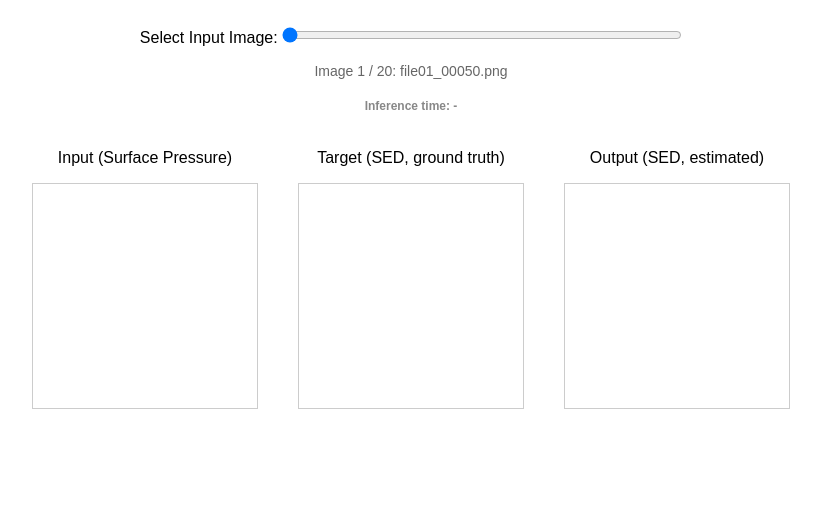
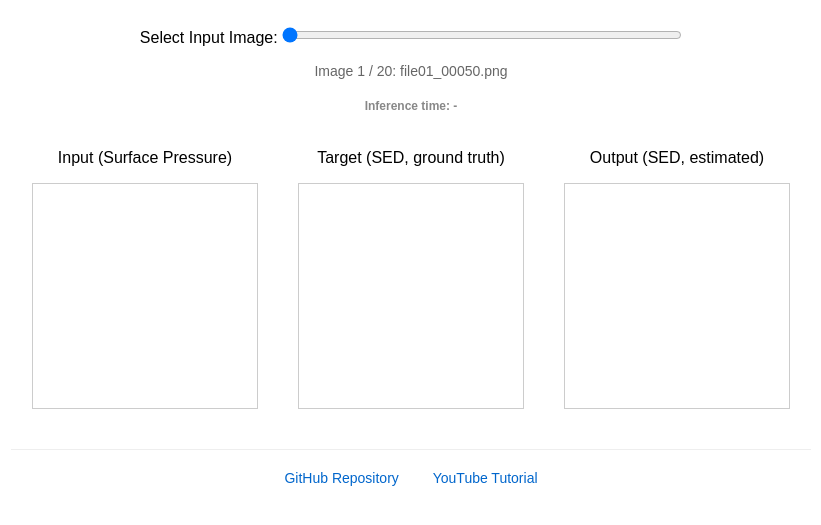
Before and after one commit to sasekazu/sed-gen-web, a plain HTML site: page index.html in a window 1280 px wide. Shown: the part 135-660 px from the top of the page, without its empty margins (229-1050 px from the left). Drawn offline with Linux system fonts and the light colour scheme; a script that the page names is missing.

Commit message:
Update README.md

```diff
--- a/index.html
+++ b/index.html
@@ -83,6 +83,22 @@
       #clearButton:hover {
         background-color: #cc3333;
       }
+      .footer {
+        margin-top: 40px;
+        padding: 20px 0;
+        border-top: 1px solid #eee;
+        text-align: center;
+        color: #666;
+        font-size: 14px;
+      }
+      .footer a {
+        color: #0066cc;
+        text-decoration: none;
+        margin: 0 15px;
+      }
+      .footer a:hover {
+        text-decoration: underline;
+      }
     </style>
   </head>
   <body>
@@ -136,6 +152,12 @@
           <canvas id="outputCanvas" width="224" height="224"></canvas>
         </div>
       </div>
+
+      <!-- Footer -->
+      <div class="footer">
+        <a href="https://github.com/sasekazu/sed-gen-web" target="_blank">GitHub Repository</a>
+        <a href="https://youtu.be/M_ldXmswnDI" target="_blank">YouTube Tutorial</a>
+      </div>
     </div>
 
     <!-- ONNX Runtime Web をCDNから読み込み -->
```
Also changed, not shown: 1 other file.
